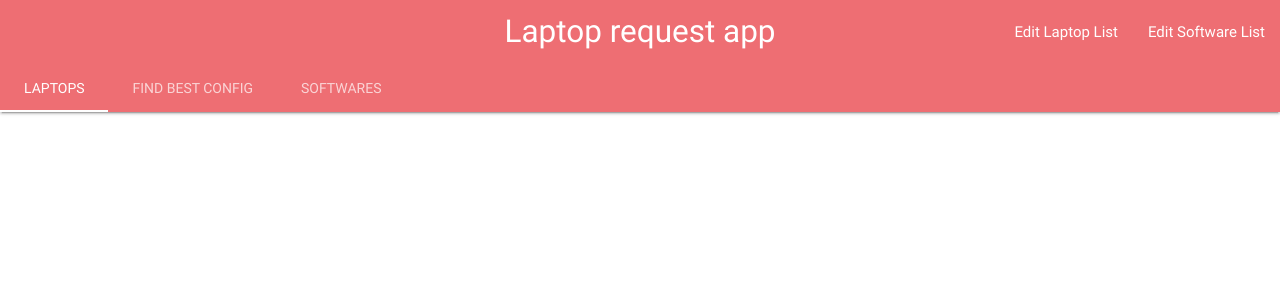
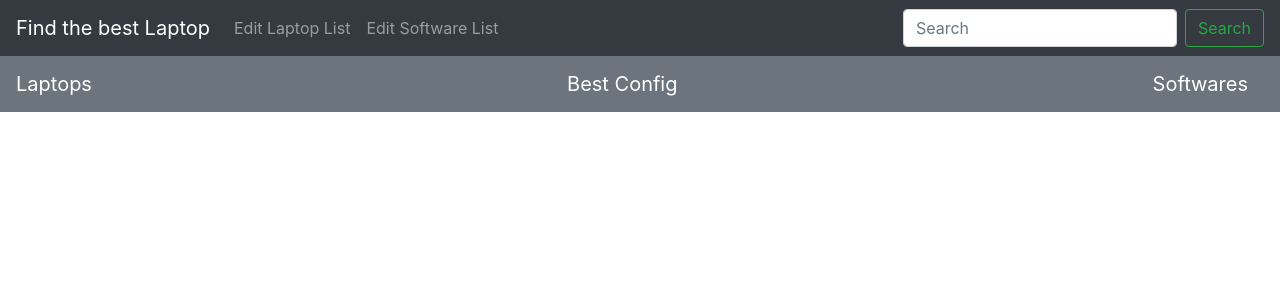
Before and after one commit to Code-Institute-Submissions/requestMachine, a Flask app: page / in a window 1280 px wide. Shown: the top 300 px of the page. Run offline with Flask 2, Linux system fonts and the light colour scheme; data that the repository does not hold is empty; some libraries are stand-ins or nearby versions.

Commit message:
swap to bootstrap, update templates

```diff
--- a/templates/base.html
+++ b/templates/base.html
@@ -2,26 +2,37 @@
 <html>
 
 <head>
-    <link href="https://fonts.googleapis.com/icon?family=Material+Icons" rel="stylesheet">
-    <link rel="stylesheet" href="https://cdnjs.cloudflare.com/ajax/libs/materialize/0.100.2/css/materialize.min.css">
+    <link rel="stylesheet" href="https://stackpath.bootstrapcdn.com/bootstrap/4.4.1/css/bootstrap.min.css" integrity="sha384-Vkoo8x4CGsO3+Hhxv8T/Q5PaXtkKtu6ug5TOeNV6gBiFeWPGFN9MuhOf23Q9Ifjh" crossorigin="anonymous">
 </head>
 
 <body>
     <!--Navbar content-->
+    <nav class="navbar navbar-expand-lg navbar-dark bg-dark">
+        <button class="navbar-toggler" type="button" data-toggle="collapse" data-target="#navbarTogglerDemo01" aria-controls="navbarTogglerDemo01" aria-expanded="false" aria-label="Toggle navigation">
+          <span class="navbar-toggler-icon"></span>
+        </button>
+        <div class="collapse navbar-collapse" id="navbarTogglerDemo01">
+          <a class="navbar-brand" href="{{url_for('find_config')}}" class="brand-logo center">Find the best Laptop</a>
+          <ul class="navbar-nav mr-auto mt-2 mt-lg-0">
 
-    <nav class="nav-extended">
-        <div class="nav-wrapper">
-            <a href="{{url_for('find_config')}}" class="brand-logo center">Laptop request app</a>
-            <a href="#" data-target="mobile-demo" class="sidenav-trigger">
-            <ul id="nav-mobile" class="right hide-on-med-and-down">
-                <li><a href="{{url_for('edit_laptops')}}">Edit Laptop List</a></li>
-                <li><a href="{{url_for('edit_softwares')}}">Edit Software List</a></li>
-            </ul>
+            <li class="nav-item">
+              <a class="nav-link" href="{{url_for('edit_laptops')}}">Edit Laptop List</a>
+            </li>
+            <li class="nav-item">
+              <a class="nav-link " href="{{url_for('edit_softwares')}}">Edit Software List</a>
+            </li>
+          </ul>
+          <form class="form-inline my-2 my-lg-0">
+            <input class="form-control mr-sm-2" type="search" placeholder="Search" aria-label="Search">
+            <button class="btn btn-outline-success my-2 my-sm-0" type="submit">Search</button>
+          </form>
         </div>
-{% block content %} {% endblock %}
+      </nav>
 
-    <script src="https://cdnjs.cloudflare.com/ajax/libs/jquery/3.2.1/jquery.min.js"></script>
-    <script src="https://cdnjs.cloudflare.com/ajax/libs/materialize/0.100.2/js/materialize.min.js"></script>
+        {% block content %} {% endblock %}
+        <script src="https://code.jquery.com/jquery-3.4.1.slim.min.js" integrity="sha384-J6qa4849blE2+poT4WnyKhv5vZF5SrPo0iEjwBvKU7imGFAV0wwj1yYfoRSJoZ+n" crossorigin="anonymous"></script>
+        <script src="https://cdn.jsdelivr.net/npm/popper.js@1.16.0/dist/umd/popper.min.js" integrity="sha384-Q6E9RHvbIyZFJoft+2mJbHaEWldlvI9IOYy5n3zV9zzTtmI3UksdQRVvoxMfooAo" crossorigin="anonymous"></script>
+        <script src="https://stackpath.bootstrapcdn.com/bootstrap/4.4.1/js/bootstrap.min.js" integrity="sha384-wfSDF2E50Y2D1uUdj0O3uMBJnjuUD4Ih7YwaYd1iqfktj0Uod8GCExl3Og8ifwB6" crossorigin="anonymous"></script>
 </body>
 
 </html>
--- a/templates/laptops.html
+++ b/templates/laptops.html
@@ -1,13 +1,13 @@
 {% extends 'base.html' %}
 {% block content %}
-<div class="row center">
-    <div class="nav-content">
-        <ul class="tabs tabs-transparent">
-            <li class="tab"><a class="active" href="{{url_for('get_laptops')}}">Laptops</a></li>
-            <li class="tab"><a href="{{url_for('find_config')}}">Find Best Config</a></li>
-            <li class="tab"><a href="{{url_for('get_softwares')}}">Softwares</a></li>
-        </ul>
-    </div>
+<nav class="navbar navbar-dark bg-secondary">
+    <a class="navbar-brand" href="{{url_for('get_laptops')}}">Laptops</a>
+    <a class="navbar-brand" href="{{url_for('find_config')}}">Best Config</a>
+    <a class="navbar-brand" href="{{url_for('get_softwares')}}">Softwares</a>
 </nav>
-</div>
+
+{% for laptop in Laptops %}
+  {{laptop.model_name}}
+  {{laptop.model_number}}
+{% endfor %}
 {% endblock content %}
```
Also changed, not shown: templates/addlaptop.html (+4 -7 lines), templates/addsoftware.html (+4 -7 lines), templates/editlaptops.html (+4 -7 lines), templates/editsoftwares.html (+4 -7 lines), templates/findconfig.html (+4 -7 lines), templates/softwares.html (+7 -7 lines).
